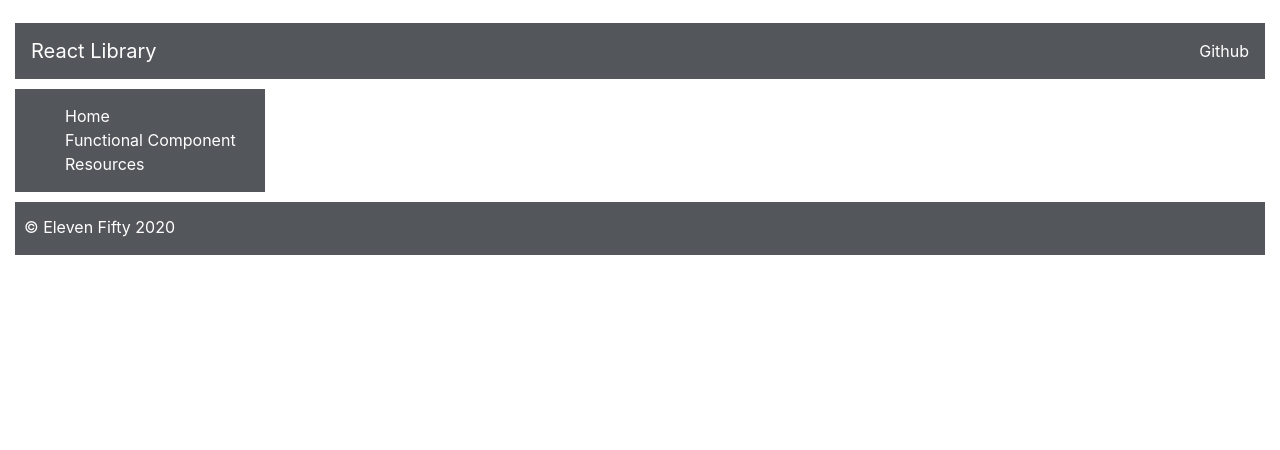
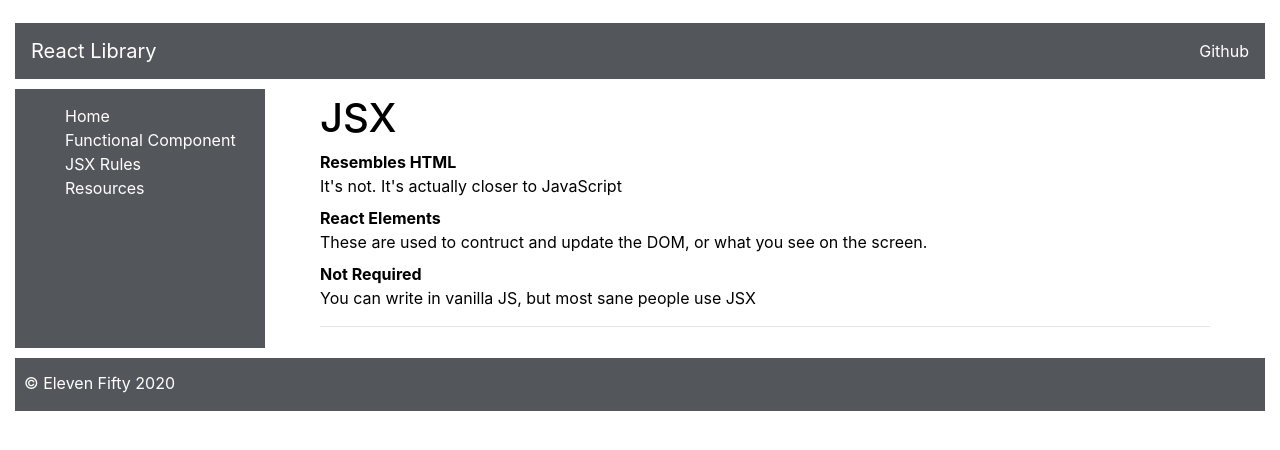
Before and after one commit to DustieMercer/React_Modules, a React (Create React App) app: page /jsxrules in a window 1280 px wide. Shown: the top 450 px of the page. Built offline with nearby package versions, Linux system fonts and the light colour scheme.

Commit message:
jsx start

```diff
--- /dev/null
+++ b/src/components/concepts/JSXRules.js
@@ -0,0 +1,22 @@
+import React from 'react';
+
+const JSXRules = () => {
+    return (
+        <div className='main'>
+            <div className='mainDiv'>
+                <h1 className='section-title'>JSX</h1>
+                <dl>
+                    <dt>Resembles HTML</dt>
+                    <dd>It's not. It's actually closer to JavaScript</dd>
+                    <dt>React Elements</dt>
+                    <dd>These are used to contruct and update the DOM, or what you see on the screen.</dd>
+                    <dt>Not Required</dt>
+                    <dd>You can write in vanilla JS, but most sane people use JSX</dd>
+                </dl>
+                <hr />
+            </div>
+        </div>
+    );
+};
+
+export default JSXRules;
--- a/src/components/site/Sidebar.js
+++ b/src/components/site/Sidebar.js
@@ -9,6 +9,7 @@
 import Home from './Home'
 import Resources from './Resources'
 import FunctionalComponentDemo from '../concepts/FunctionalComponentDemo'
+import JSXRules from '../concepts/JSXRules'
 
 
 const Sidebar = () => (
@@ -18,6 +19,7 @@
                 <ul className='sidebar-list list-unstyled'>
                         <li><Link to='/'>Home</Link></li>
                         <li><Link to='/functionalcomponent'>Functional Component</Link></li>
+                        <li><Link to='/jsxrules'>JSX Rules</Link></li>
                         <li><Link to='/resources'>Resources</Link></li>
                     </ul>
                 </div>
@@ -26,6 +28,7 @@
                         <Route exact path='/home'><Home /></Route>
                         <Route exact path='/resources'><Resources /></Route>
                         <Route exact path='/'><Home /></Route>
+                        <Route exact path='/jsxrules'><JSXRules /></Route>
                         <Route exact path='/functionalcomponent'><FunctionalComponentDemo /></Route>
                     </Switch>
             </div>
```
Also changed, not shown: 1 other file (tests, documents, lock files or other folders).
